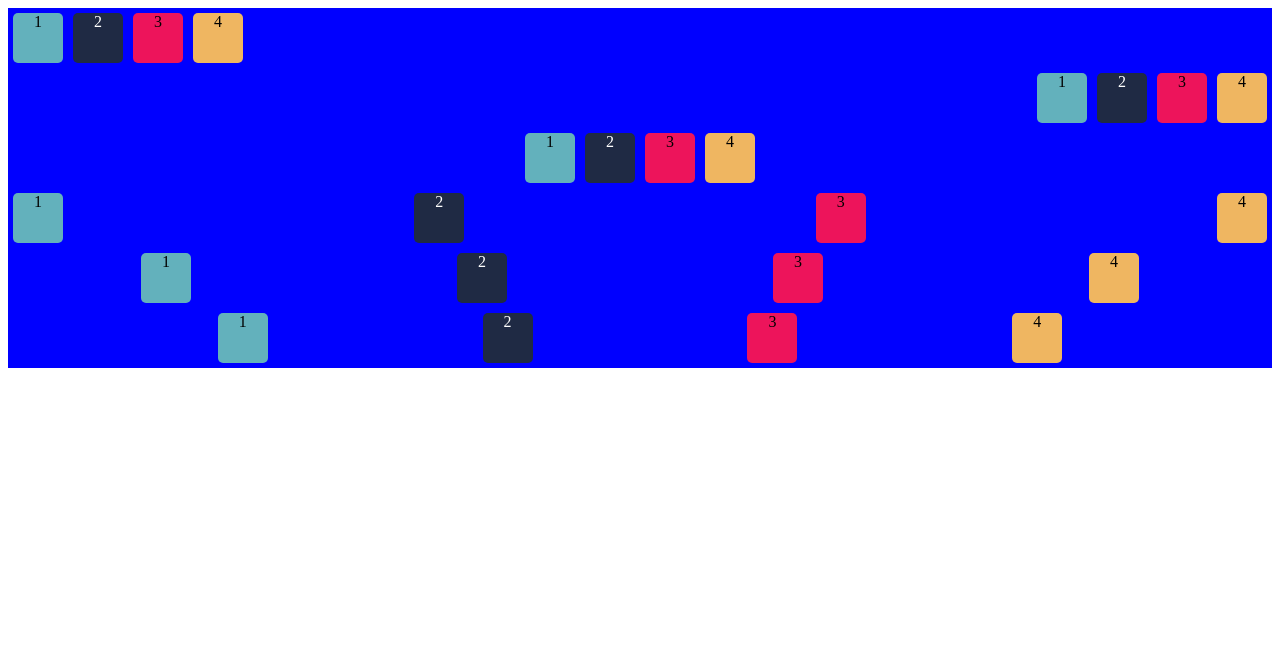
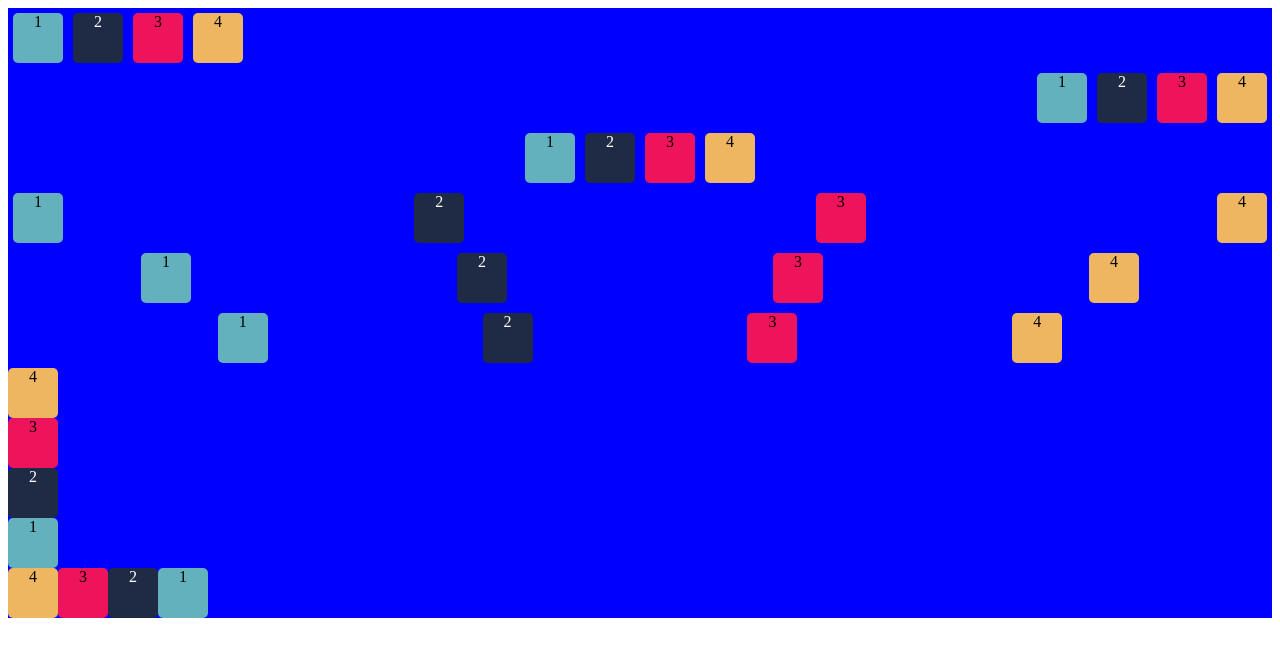
Before and after one commit to GuilhermeNPCosta/Exercicio-Flexbox, a plain HTML site: page index.html in a window 1280 px wide. Drawn offline with Linux system fonts and the light colour scheme.

Commit message:
Adição dos demais exercícios, enviei incompleto por falta de atenção.

```diff
--- a/estilo.css
+++ b/estilo.css
@@ -51,3 +51,49 @@
 .amarelo {
     background-color: #efb661;
 }
+
+.exercicio-B {
+    justify-content: flex-start;
+    flex-flow: column-reverse nowrap;
+}
+
+.desafio {
+    justify-content: flex-start;
+    flex-direction: row;
+}
+
+.exercicio-B .azul-claro {
+    margin: 0;
+}
+
+.exercicio-B .azul-escuro {
+    margin: 0;
+}
+
+.exercicio-B .rosa {
+    margin: 0;
+}
+
+.exercicio-B .amarelo {
+    margin: 0;
+}
+
+.desafio .azul-claro {
+    order: 4;
+    margin: 0;
+}
+
+.desafio .azul-escuro {
+    order: 3;
+    margin: 0;
+}
+
+.desafio .rosa {
+    order: 2;
+    margin: 0;
+}
+
+.desafio .amarelo {
+    order: 1;
+    margin: 0;
+}
--- a/index.html
+++ b/index.html
@@ -46,8 +46,17 @@
             <div class="filho rosa">3</div>
             <div class="filho amarelo">4</div>
         </div>
-
-
+        <div class="container exercicio-B">
+            <div class="filho azul-claro">1</div>
+            <div class="filho azul-escuro">2</div>
+            <div class="filho rosa">3</div>
+            <div class="filho amarelo">4</div>
+        </div>
+        <div class="container desafio">
+            <div class="filho azul-claro">1</div>
+            <div class="filho azul-escuro">2</div>
+            <div class="filho rosa">3</div>
+            <div class="filho amarelo">4</div>
+        </div>
 </body>
-
 </html>
```
